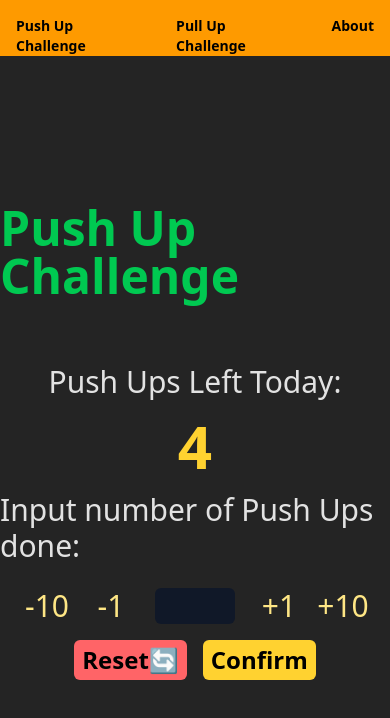
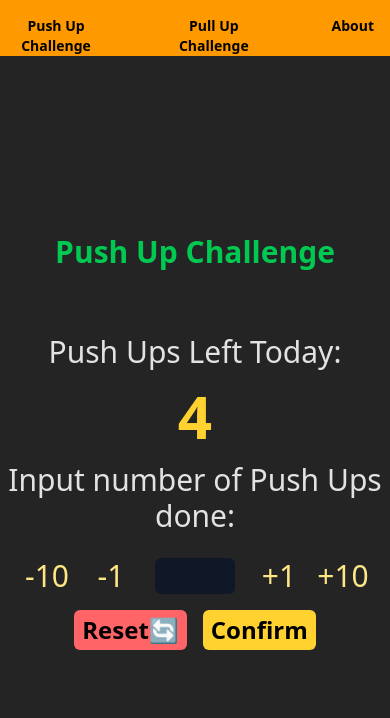
Before and after one commit to elitcx/fitness-challenge, a React (Vite) app: page / in a window 390 px wide. Shown: the top 718 px of the page. Built offline with nearby package versions, Linux system fonts and the light colour scheme.

Commit message:
text centering

```diff
--- a/src/App.jsx
+++ b/src/App.jsx
@@ -3,7 +3,7 @@ import './App.css'
 
 function Navigation({setPage}) {
   return (
-    <div className='w-screen flex flex-row gap-20 h-14 justify-center p-4 font-bold bg-amber-500 text-black text-sm md:text-base'>
+    <div className='w-screen flex flex-row gap-20 h-14 justify-center p-4 font-bold bg-amber-500 text-black text-sm md:text-base text-center'>
       <h1><a className="cursor-pointer transform transition duration-200 hover:scale-105 hover:text-red-500 inline-block" onClick={() => setPage(1)}>Push Up Challenge</a></h1>
       <h1><a className="cursor-pointer transform transition duration-200 hover:scale-105 hover:text-red-500 inline-block" onClick={() => setPage(2)}>Pull Up Challenge</a></h1>
       <h1><a className="cursor-pointer transform transition duration-200 hover:scale-105 hover:text-red-500 inline-block" onClick={() => setPage(3)}>About</a></h1>
@@ -61,10 +61,10 @@ function PushUpPage(){
 
   return (
     <div className='flex flex-col justify-center items-center text-3xl h-full'>
-      <h1 className='text-5xl text-green-500 font-bold mb-16 transform transition duration-200 hover:scale-105'>Push Up Challenge</h1>
+      <h1 className='text-3xl md:text-5xl text-green-500 font-bold mb-16 transform transition duration-200 hover:scale-105 text-center'>Push Up Challenge</h1>
       <p>Push Ups Left Today:</p>
       <p className='text-amber-300 m-4 text-6xl transform transition duration-200 md:hover:scale-110'><b>{remaining ? remaining : <p className='text-3xl text-green-400 text-center'>Congratulations! You have finished your daily pushups!</p>}</b></p>
-      <p>Input number of Push Ups done:</p>
+      <p className='text-center'>Input number of Push Ups done:</p>
       <form onSubmit={handleSubmit} className='flex flex-col gap-2 items-center p-4'>
         <div className='flex flex-row text-3xl gap-2'>
           <div className='w-14 text-center items-center flex justify-center text-amber-200 transform transition duration-200 hover:scale-105'><button type='button' className='cursor-pointer' onClick={() => setInput(Number(input)-10)}>-10</button></div>
@@ -137,14 +137,14 @@ function PullUpPage() {
 
   return (
     <div className="flex flex-col justify-center items-center text-3xl h-full">
-      <h1 className='text-5xl text-orange-400 font-bold mb-16 transform transition duration-200 hover:scale-105'>Pull Up Challenge</h1>
+      <h1 className='text-3xl md:text-5xl text-orange-400 font-bold mb-16 transform transition duration-200 hover:scale-105 text-center'>Pull Up Challenge</h1>
       <p>Pull Ups Left Today:</p>
       <p className="text-amber-300 m-4 text-6xl transform transition duration-200 md:hover:scale-110">
         <b>
           {remaining > 0 ? remaining : <p className="text-3xl text-green-400">Congratulations! You have finished your daily pull ups!</p>}
         </b>
       </p>
-      <p>Input number of Pull Ups done:</p>
+      <p className='text-center'>Input number of Pull Ups done:</p>
       <form onSubmit={handleSubmit} className="flex flex-col gap-2 items-center p-4">
         <div className="flex flex-row text-3xl gap-2">
           <div className="w-14 text-center items-center flex justify-center text-amber-200 transform transition duration-200 hover:scale-105">
```
